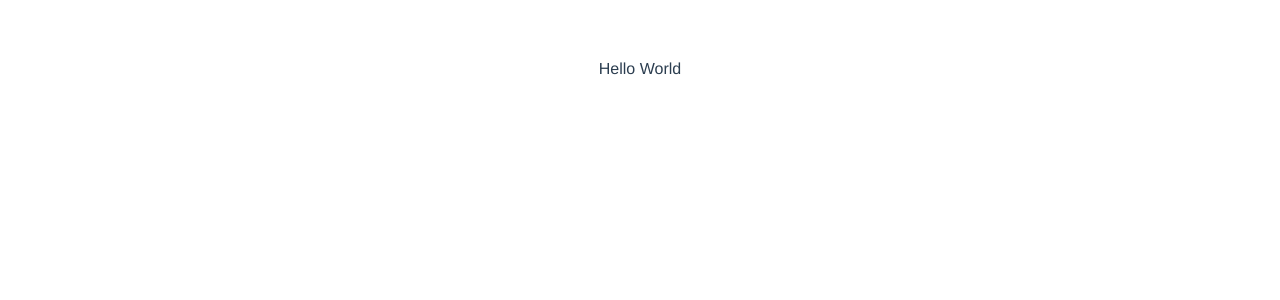
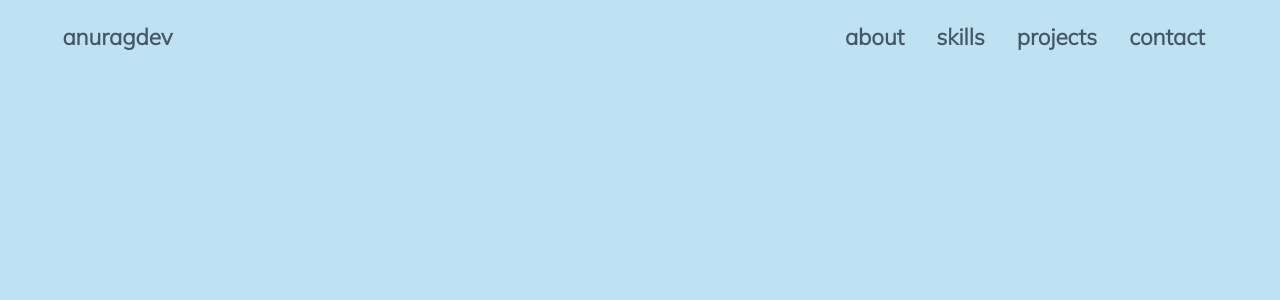
Before and after one commit to anuragts/osite-not-use, a Vue app: page / in a window 1280 px wide. Shown: the top 300 px of the page. Built offline with nearby package versions, Linux system fonts and the light colour scheme.

Commit message:
feat: Navbar(#2)

```diff
--- a/index.html
+++ b/index.html
@@ -5,6 +5,12 @@
     <meta name="viewport" content="width=device-width, initial-scale=1.0" />
     <title>anuragdev</title>
   </head>
+  <style>
+    *{
+      background-color: var(--primary);
+      color: var(--secondary);
+    }
+  </style>
   <body>
     <div id="app"></div>
     <script type="module" src="/src/main.ts"></script>
--- a/src/App.vue
+++ b/src/App.vue
@@ -1,20 +1,18 @@
 <script setup lang="ts">
-// This starter template is using Vue 3 <script setup> SFCs
-// Check out https://v3.vuejs.org/api/sfc-script-setup.html#sfc-script-setup
-import Home from './components/Home.vue'
+import Home from './components/Home.vue';
 </script>
 
 <template>
-<Home />
+<Home/>
 </template>
 
-<style>
-#app {
-  font-family: Avenir, Helvetica, Arial, sans-serif;
-  -webkit-font-smoothing: antialiased;
-  -moz-osx-font-smoothing: grayscale;
-  text-align: center;
-  color: #2c3e50;
-  margin-top: 60px;
+<style >
+  @import url('https://fonts.googleapis.com/css2?family=Courier+Prime&family=Maven+Pro&family=Mulish:wght@300&family=Open+Sans&family=Roboto:wght@300&display=swap');
+:root{
+  --primary:#BEE2F1;
+  --secondary:rgb(71, 85, 105);
+  --third:rgb(203, 213, 225);
+  --white:rgb(255, 255, 255);
 }
+
 </style>
--- a/src/components/Home.vue
+++ b/src/components/Home.vue
@@ -1,5 +1,15 @@
+<script lang="ts">
+import Navbar from './Navbar.vue';
+export default {
+  components: {
+    Navbar
+  }
+}
+</script>
 <template>
-    <div class="h1">
-        Hello World
-    </div>
+<section class="home">
+ <Navbar/>
+</section>
 </template>
+<style scoped>
+</style>
--- /dev/null
+++ b/src/components/Navbar.vue
@@ -0,0 +1,44 @@
+<template>
+  <ul>
+    <li class="start"><a href="/">anuragdev</a></li>
+    <li><a href="/" class="end">contact</a></li>
+    <li><a href="/">projects</a></li>
+    <li><a class="link" href="/">skills</a></li>
+    <li><a href="/">about</a></li>
+  </ul>
+</template>
+<style scoped>
+ul {
+  list-style-type: none;
+  margin: 0;
+  padding: 0;
+  overflow: hidden;
+}
+
+li {
+  float: right;
+}
+.start {
+  float: left;
+  margin-left: 3vw;
+
+}
+.end {
+  margin-right: 4vw;
+}
+
+li a {
+  display: block;
+  color: var(--secondary);
+  text-align: center;
+  padding: 14px 16px;
+  text-decoration: none;
+  font-family: "Mulish", sans-serif;
+  font-size: 1.4rem;
+  font-weight: 600;
+}
+a:hover{
+  text-shadow: 0px 2px 10px rgb(0, 183, 255);
+
+}
+</style>
```
